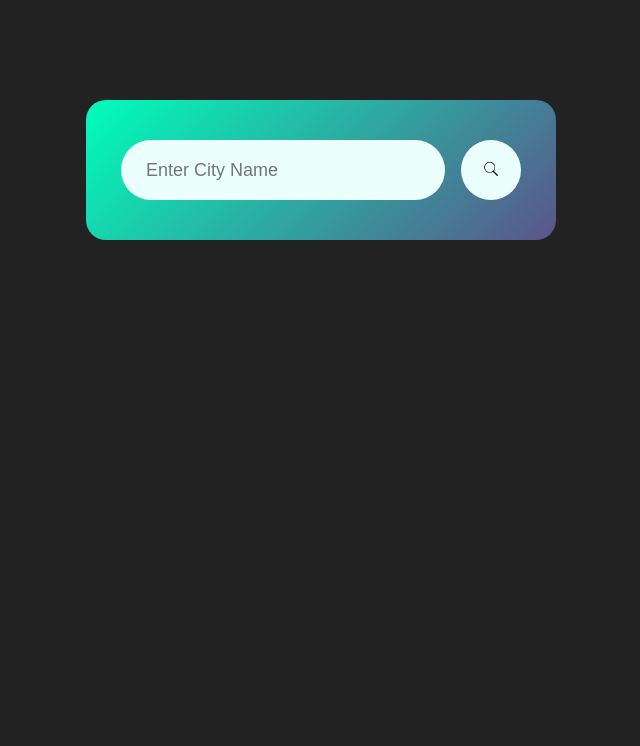
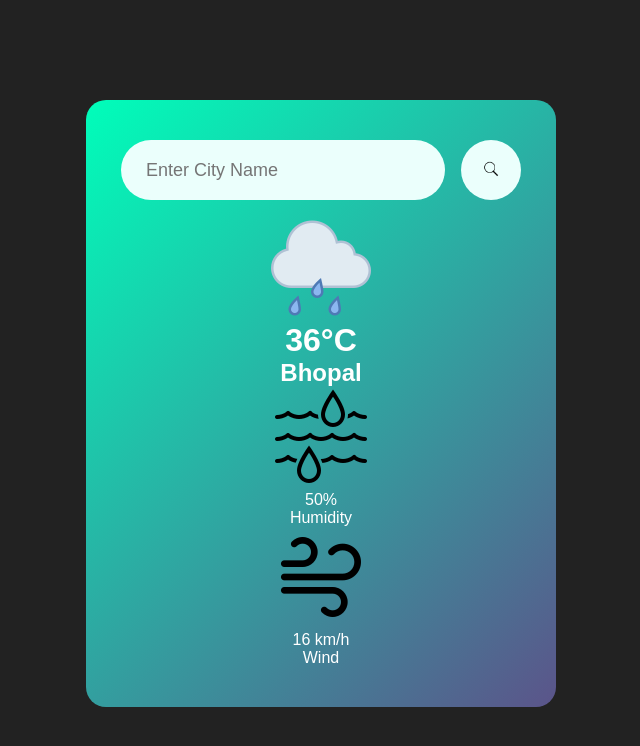
Before and after one commit to Nikhil-sys410/Weather-Project, a plain HTML site: page index.html in a window 1280 px wide. Shown: the whole page, without its empty margins (319-959 px from the left). Drawn offline with Linux system fonts and the light colour scheme.

Commit message:
images add

```diff
--- a/index.html
+++ b/index.html
@@ -11,10 +11,28 @@
         <div class="search">
             <input type="text" placeholder="Enter City Name" spellcheck="false">
             <button><img src="/images/icons8-search-50.png" ></button>
-            <div class="weather">
-                <img src="">
+        </div>
+        <br>
+        <div class="weather">
+                <img src="/images/icons8-rain-100.png" class="weather-icon">
+                <h1 class="temp">36°C</h1>
+                <h2 class="city">Bhopal</h2>
+                <div class="detail">
+                    <div class="col">
+                        <img src="images/icons8-moisture-100.png">
+                        <div>
+                            <p class="humidity">50%</p>
+                            <p>Humidity</p>
+                        </div>
+                    </div>
+                    <div class="col">
+                        <img src="images/icons8-wind-100.png">
+                        <div>
+                            <p class="wind">16 km/h</p>
+                            <p>Wind</p>
+                        </div>
+                </div>
             </div>
-        </div>
     </div>
 </body>
 </html>
```
Also changed, not shown: images/icons8-moisture-100.png (added), images/icons8-rain-100.png (added), images/icons8-wind-100.png (added).
